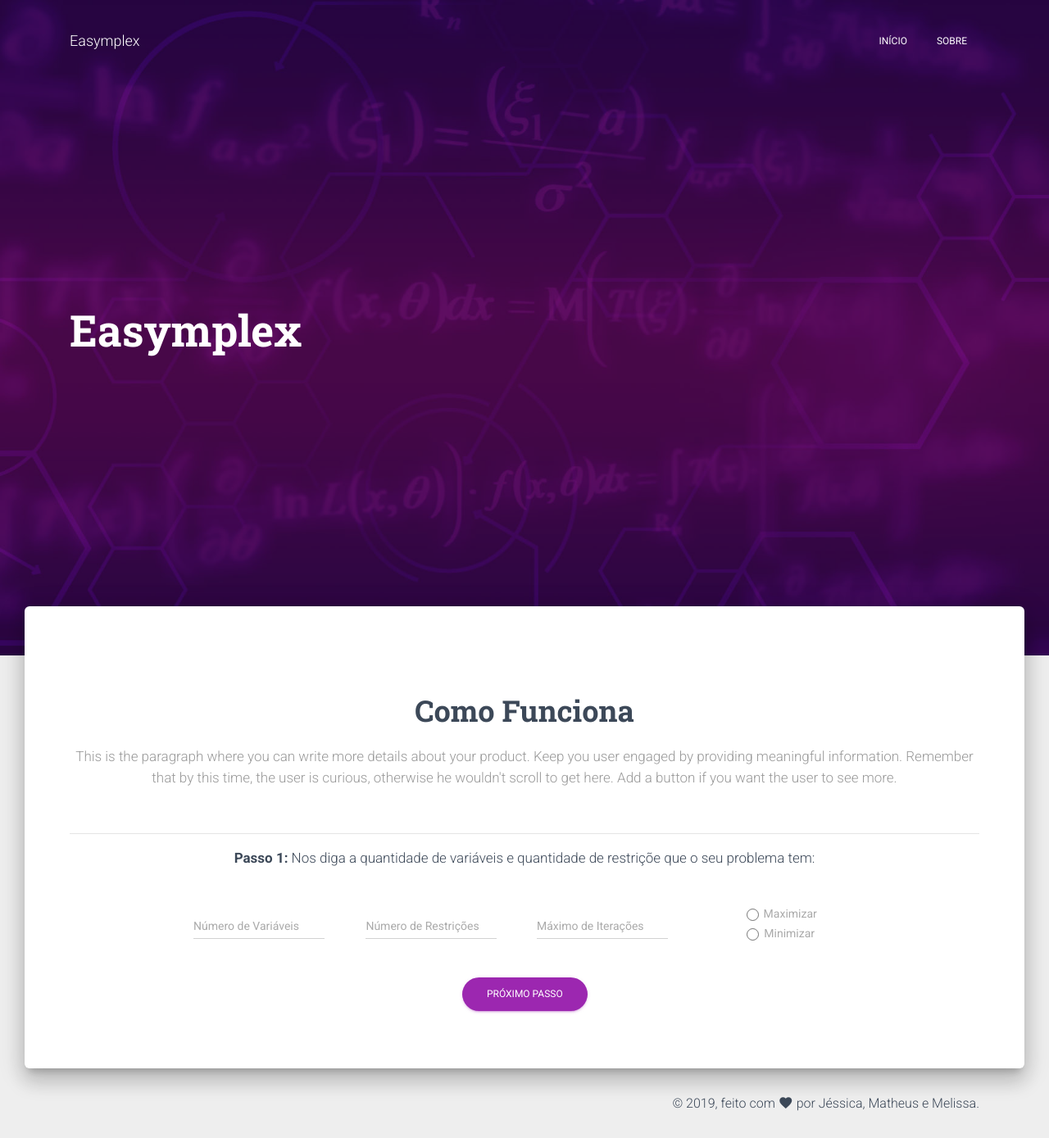
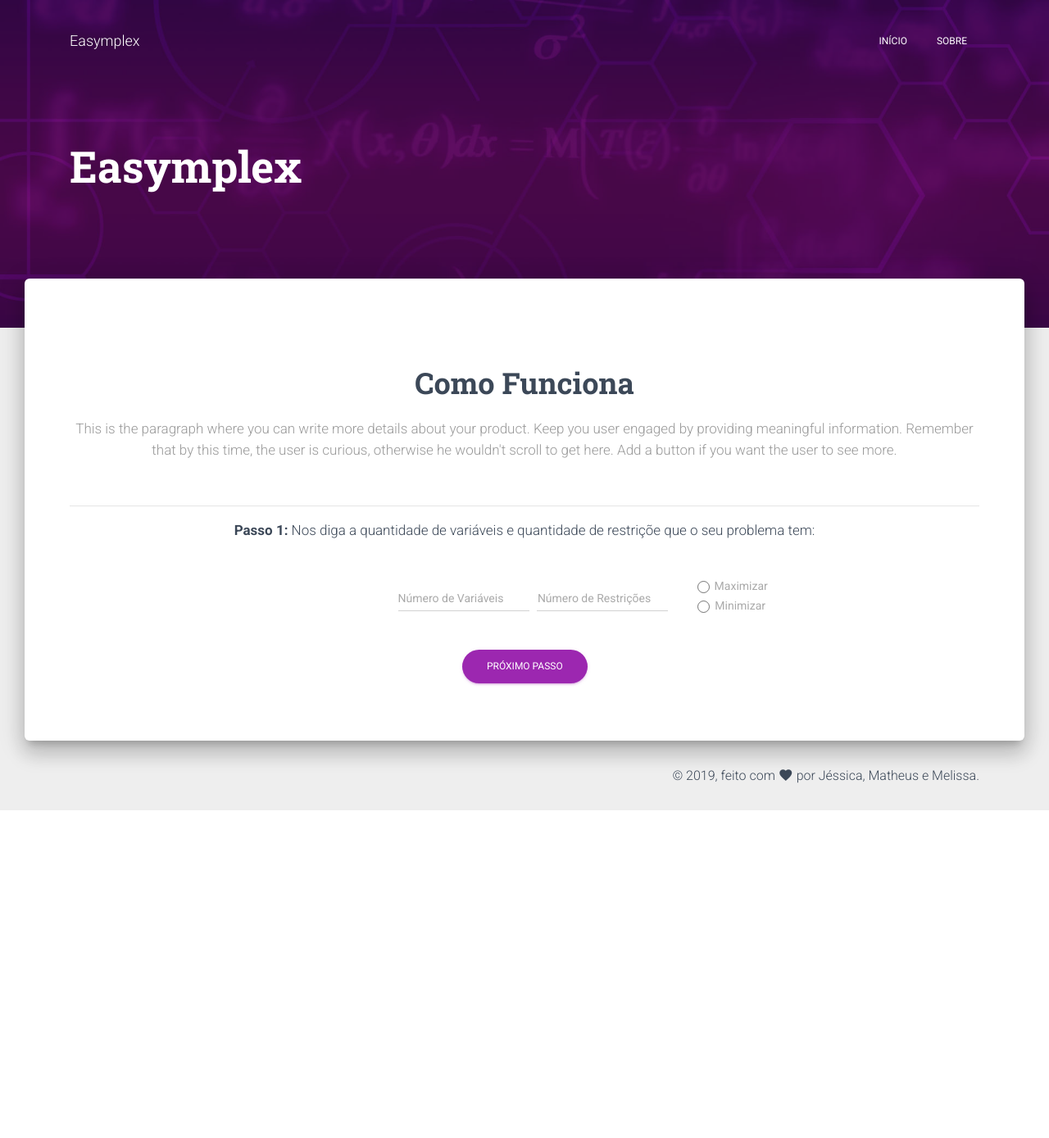
Before and after one commit to JessicaVicentini99/Simplex, a PHP site: page / in a window 1280 px wide. Shown: the whole page at 82% size. After the commit the page ends 989 px from the top, so only its background shows below. Run offline with PHP 8.4, Linux system fonts and the light colour scheme; some libraries are stand-ins or nearby versions.

Commit message:
Ajuste tamanho topo

```diff
--- a/index.php
+++ b/index.php
@@ -1,6 +1,12 @@
 <?php
 require_once("header.php");
 ?>
+
+<style type="text/css">
+  #imagem-topo{
+    height: 400px !important;
+  }
+</style>
 
   <div class="main main-raised">
     <div class="container">
@@ -31,6 +37,12 @@ require_once("header.php");
           <form class="form-inline centralizado" action="/simplex/step2.php" method="POST">
             <div class="col-md-3">
               <div class="form-group">
+                <!--<label for="restriction" class="bmd-label-floating">Máximo de Iterações</label>-->
+                <input type="hidden" class="form-control" name="" id="" >
+              </div>
+            </div>
+            <div class="col-md-3">
+              <div class="form-group">
                 <label for="variable" class="bmd-label-floating">Número de Variáveis</label>
                 <input type="number" class="form-control" name="variaveis" id="variaveis" required>
               </div>
@@ -39,12 +51,6 @@ require_once("header.php");
               <div class="form-group">
                 <label for="restriction" class="bmd-label-floating" style="width: 140px;">Número de Restrições</label>
                 <input type="number" class="form-control" name="restricoes" id="restricoes" required="">
-              </div>
-            </div>
-            <div class="col-md-3">
-              <div class="form-group">
-                <label for="restriction" class="bmd-label-floating">Máximo de Iterações</label>
-                <input type="number" class="form-control" name="" id="" required>
               </div>
             </div>
             <div class="col-md-3" style="margin-top: 15px;">
```
